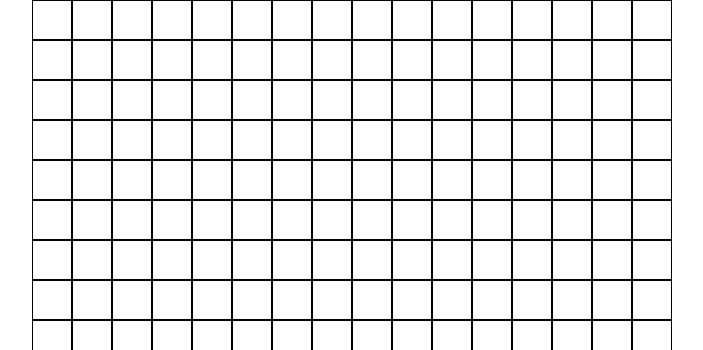
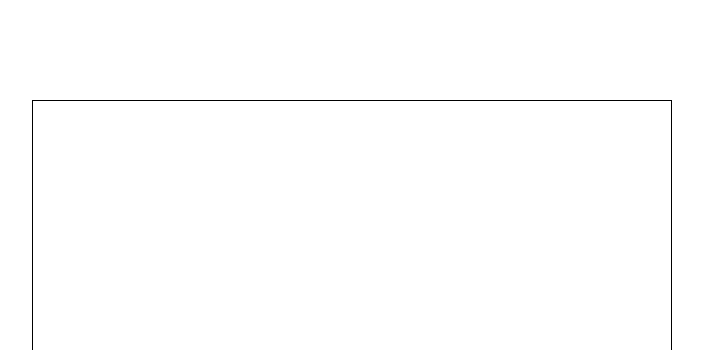
Before and after one commit to ZachHudy/etch-a-sketch, a plain HTML site: page index.html in a window 1280 px wide. Shown: the top 350 px of the page, without its empty margins (416-1119 px from the left). Drawn offline with Linux system fonts and the light colour scheme.

Commit message:
Edit css to remove borders from squares and add border to container

```diff
--- a/index.html
+++ b/index.html
@@ -3,6 +3,7 @@
     <head>
         <meta charset="UTF-8">
         <link rel="stylesheet" href="./style.css">
+        <title>Etch-A-Sketch</title>
     </head>
     <body>
         <header>
--- a/style.css
+++ b/style.css
@@ -36,8 +36,9 @@ body {
     flex-direction: row;
 }
 
-.square {
-    border: 1px solid black
+.container {
+    border: 1px solid black;
+    margin-top: 100px;
 }
 
 .active {
```
